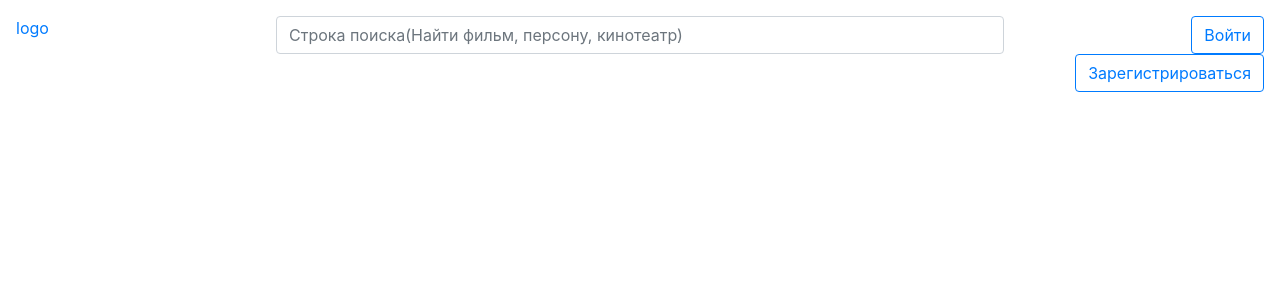
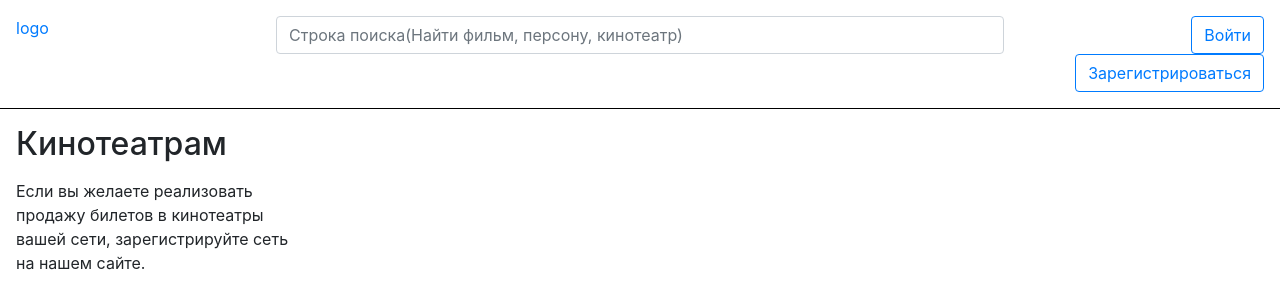
Before and after one commit to pavel-035/modernCinema, a Nuxt app: page / in a window 1280 px wide. Shown: the top 308 px of the page. Built offline with nearby package versions, Linux system fonts and the light colour scheme.

Commit message:
main footer

```diff
--- /dev/null
+++ b/components/footers/mainFooter.vue
@@ -0,0 +1,20 @@
+<template>
+  <footer class="footer p-3" style="border-top: 1px solid #000">
+    <b-row class="footers_box">
+      <b-col cols="3">
+        <h2 class="mb-3">Кинотеатрам</h2>
+        <p>Если вы желаете реализовать продажу билетов в кинотеатры вашей сети, зарегистрируйте сеть на нашем сайте.</p>
+      </b-col>
+    </b-row>
+  </footer>
+</template>
+
+<script>
+export default {
+
+}
+</script>
+
+<style lang="scss" scoped>
+
+</style>
--- a/layouts/main.vue
+++ b/layouts/main.vue
@@ -2,18 +2,15 @@
   <div>
     <main-header />
     <Nuxt />
+    <main-footer />
   </div>
 </template>
 
 <script>
 import mainHeader from "@/components/headers/mainHeader";
+import mainFooter from "@/components/footers/mainFooter";
 export default {
   name: 'main',
-  components: { mainHeader }
-
+  components: { mainHeader, mainFooter }
 }
 </script>
-
-<style lang="scss" scoped>
-
-</style>
```
